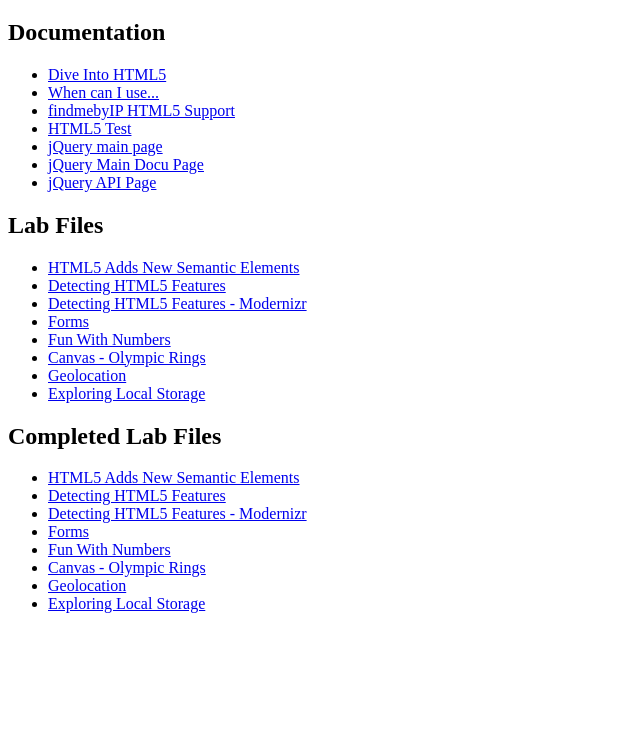
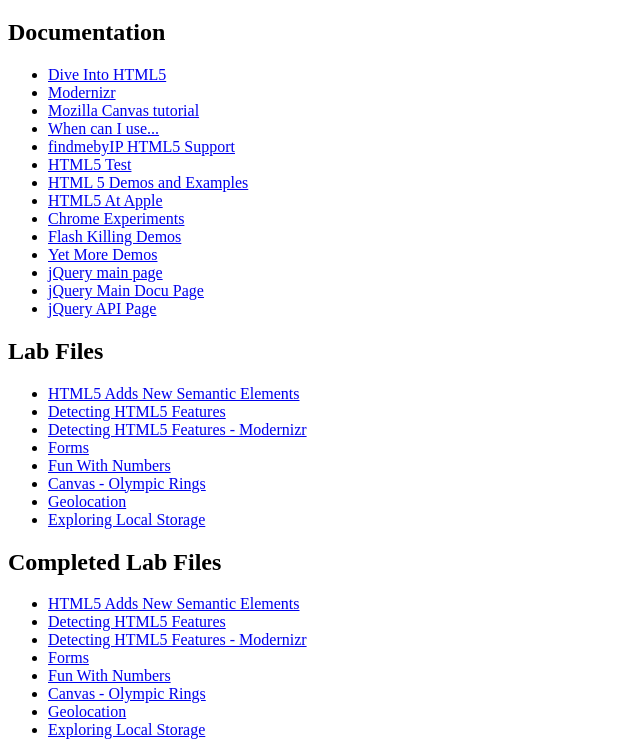
Before and after one commit to ntschutta/html5_workshop, a plain HTML site: page index.html in a window 1280 px wide. Shown: the part 61-816 px from the top of the page, without its empty margins (0-640 px from the left). Drawn offline with Linux system fonts and the light colour scheme.

Commit message:
added more links to index

```diff
--- a/index.html
+++ b/index.html
@@ -8,9 +8,16 @@
 <h2>Documentation</h2>
   <ul>
     <li><a href="http://diveintohtml5.org/">Dive Into HTML5</a></li>
+    <li><a href="http://www.modernizr.com/">Modernizr</a></li>
+    <li><a href="https://developer.mozilla.org/en/canvas_tutorial">Mozilla Canvas tutorial</a></li>
     <li><a href="http://caniuse.com/">When can I use...</a></li>
     <li><a href="http://fmbip.com/#target-selector">findmebyIP HTML5 Support</a></li>
     <li><a href="http://html5test.com/">HTML5 Test</a></li>
+    <li><a href="http://html5demos.com/">HTML 5 Demos and Examples</a></li>
+    <li><a href="http://www.apple.com/html5/">HTML5 At Apple</a></li>
+    <li><a href="http://www.chromeexperiments.com/">Chrome Experiments</a></li>
+    <li><a href="http://www.hongkiat.com/blog/48-excellent-html5-demos/">Flash Killing Demos</a></li>
+    <li><a href="http://people.mozilla.com/~prouget/demos/">Yet More Demos</a></li>
     <li><a href="http://jquery.com/">jQuery main page</a></li>
     <li><a href="http://docs.jquery.com/Main_Page">jQuery Main Docu Page</a></li>
     <li><a href="http://api.jquery.com/">jQuery API Page</a></li>
```
